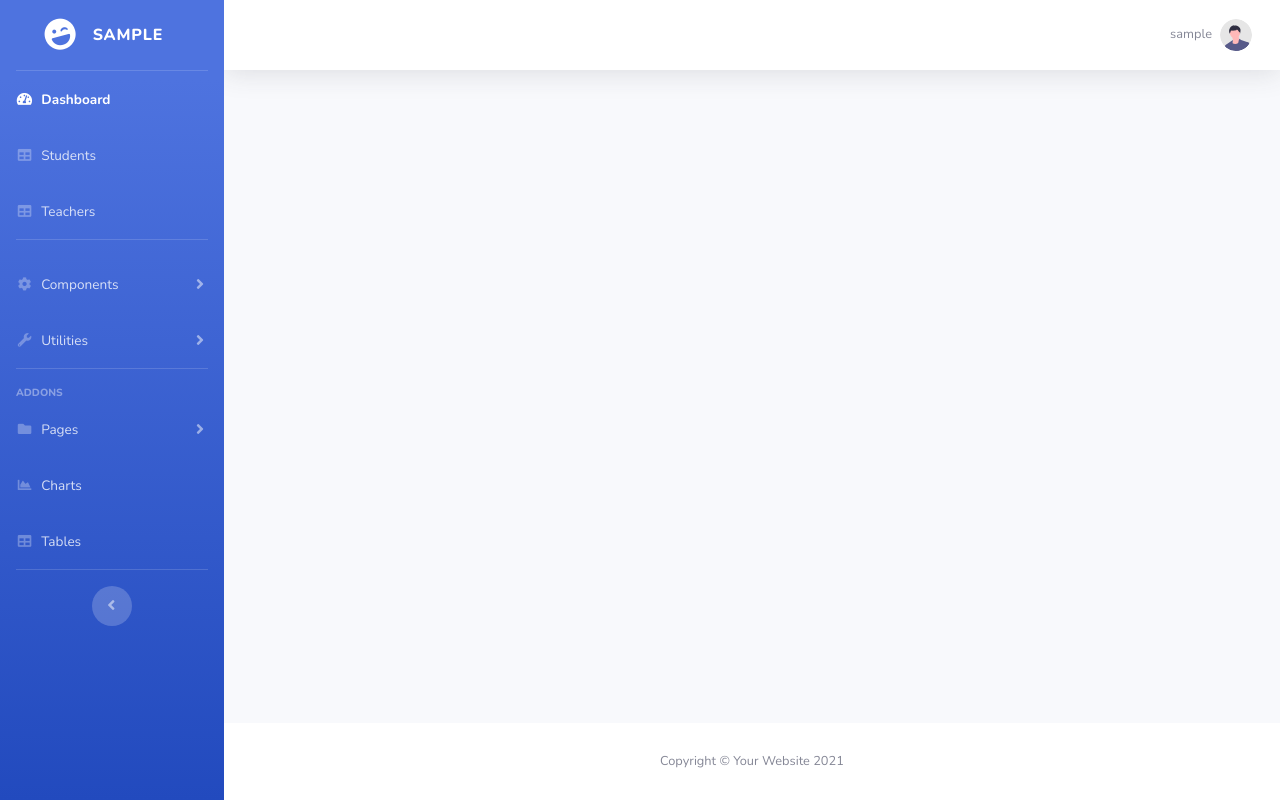
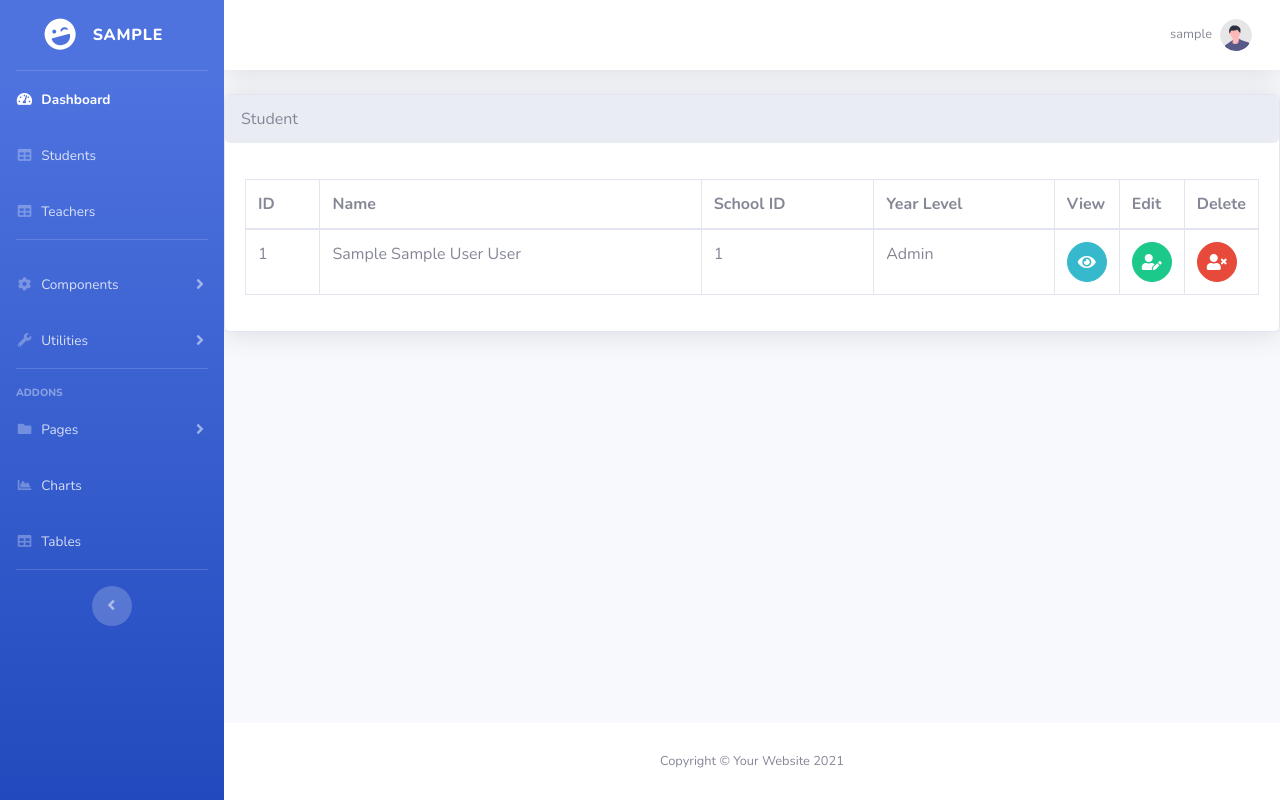
Before and after one commit to junmarktimon/atolcapstone, a PHP site: page /admin/students.php in a window 1280 px wide. Run offline with PHP 8.4, Linux system fonts and the light colour scheme; the visitor is signed in with stand-in values (Sample User, id 1); tables that the repository leaves empty or names only in its code hold one stand-in row (values such as "Sample post").

Commit message:
adding code for students (showing data)

```diff
--- a/admin/include/sidebar.php
+++ b/admin/include/sidebar.php
@@ -5,7 +5,7 @@
 <ul class="navbar-nav bg-gradient-primary sidebar sidebar-dark accordion" id="accordionSidebar">
 
     <!-- Sidebar - Brand -->
-    <a class="sidebar-brand d-flex align-items-center justify-content-center" href="index.html">
+    <a class="sidebar-brand d-flex align-items-center justify-content-center" href="index.php">
         <div class="sidebar-brand-icon rotate-n-15">
             <i class="fas fa-laugh-wink"></i>
         </div>
--- a/admin/students.php
+++ b/admin/students.php
@@ -1,14 +1,122 @@
 <?php
 
-include '../process.php';
+    include '../process.php';
 
-include 'include/header.php';
+    include 'include/header.php';
 
-include 'include/sidebar.php';
+    include 'include/sidebar.php';
 
-include 'include/topbar.php';
+    include 'include/topbar.php';
+
+?>
+
+    <!-- DataTales Example -->
+    <div class="card shadow mb-4">
+
+        <nav aria-label="breadcrumb">
+            <ol class="breadcrumb">
+                <li class="breadcrumb-item active" aria-current="page">Student</li>
+            </ol>
+        </nav>
+
+        <div class="card-body">
+
+            <div class="table-responsive">
+
+                <table class="table table-bordered" id="dataTable1" width="100%" cellspacing="0">
+                    <thead>
+                        <tr>
+                            <th>ID</th>
+                            <th>Name</th>
+                            <th>School ID</th>
+                            <th>Year Level</th>
+                            <th>View</th>
+                            <th>Edit</th>
+                            <th>Delete</th>
+                        </tr>
+                    </thead>
+
+                    <tbody>
+
+                        <?php
+                            $query = "SELECT * FROM tbl_student";
+                            $query_run = mysqli_query($connection,$query);
+
+                        ?>
+
+
+                        <?php
+
+                            if (mysqli_num_rows($query_run) > 0){
+
+                                while($row = mysqli_fetch_assoc($query_run)){
+
+                        ?>
+
+
+                                    <tr style="text-transform: capitalize;">
+                                        <td>
+                                            <?php echo htmlspecialchars($row['id']); ?>
+                                        </td>
+                                        <td>
+                                            <?php echo htmlspecialchars($row['fname']." ".$row['mname']. " " .$row['lname']); ?>
+                                        </td>
+                                        <td>
+                                            <?php echo htmlspecialchars($row['school_id']); ?>
+                                        </td>
+                                        <td>
+                                            <?php echo htmlspecialchars($row['yr_level']); ?>
+                                        </td>
+
+                                        <td width="2%">
+                                            <form action="pdffile/view_student.php" method="post" target="_blank">
+                                                    <button  type="submit" name="viewR_btn" class="btn btn-info btn-circle">
+                                                        <i class='fas fa-eye'></i>
+                                                    </button>
+                                            </form>
+                                        </td>
+
+                                        <td width="2%">
+                                            <form action="edit_student.php" method="post">
+                                                    <button  type="submit" name="edit_btn" class="btn btn-success btn-circle">
+                                                        <i class="fas fa-user-edit"></i>
+                                                    </button>
+                                            </form>
+                                        </td>
+
+                                        <td width="2%">
+                                            <form action ="code.php" method="post">
+                                                <input  type="hidden" name="delete_id" value="<?php //echo htmlspecialchars($row['id_no']); ?>">
+                                                <button type="submit" name="delete_btn" class="btn btn-danger btn-circle">
+                                                    <i class="fa fa-user-times"></i>
+                                                </button>
+                                            </form>
+                                        </td>
+
+                                    </tr>
+                    <?php
+
+                                }
+
+                            }
+
+                    ?>
+
+                    </tbody>
+                </table>
+
+            </div>
+
+        </div>
+
+    </div>
 
 
 
 
-include 'include/footer.php';
+
+<?php
+
+    include 'include/footer.php';
+
+?>
--- a/index.php
+++ b/index.php
@@ -24,11 +24,11 @@
 
                 <div class="form-group">
                     <label for="exampleInputEmail1">Username</label>
-                    <input type="text" class="form-control" name="username" id="exampleInputEmail1" aria-describedby="emailHelp">
+                    <input type="text" class="form-control" name="username" required>
                 </div>
                 <div class="form-group">
                     <label for="exampleInputPassword1">Password</label>
-                    <input type="password" class="form-control" name="password" id="exampleInputPassword1">
+                    <input type="password" class="form-control" name="password" id="exampleInputPassword1" required>
                 </div>
                 <div class="form-group form-check">
                     <input type="checkbox" class="form-check-input" id="exampleCheck1">
```
